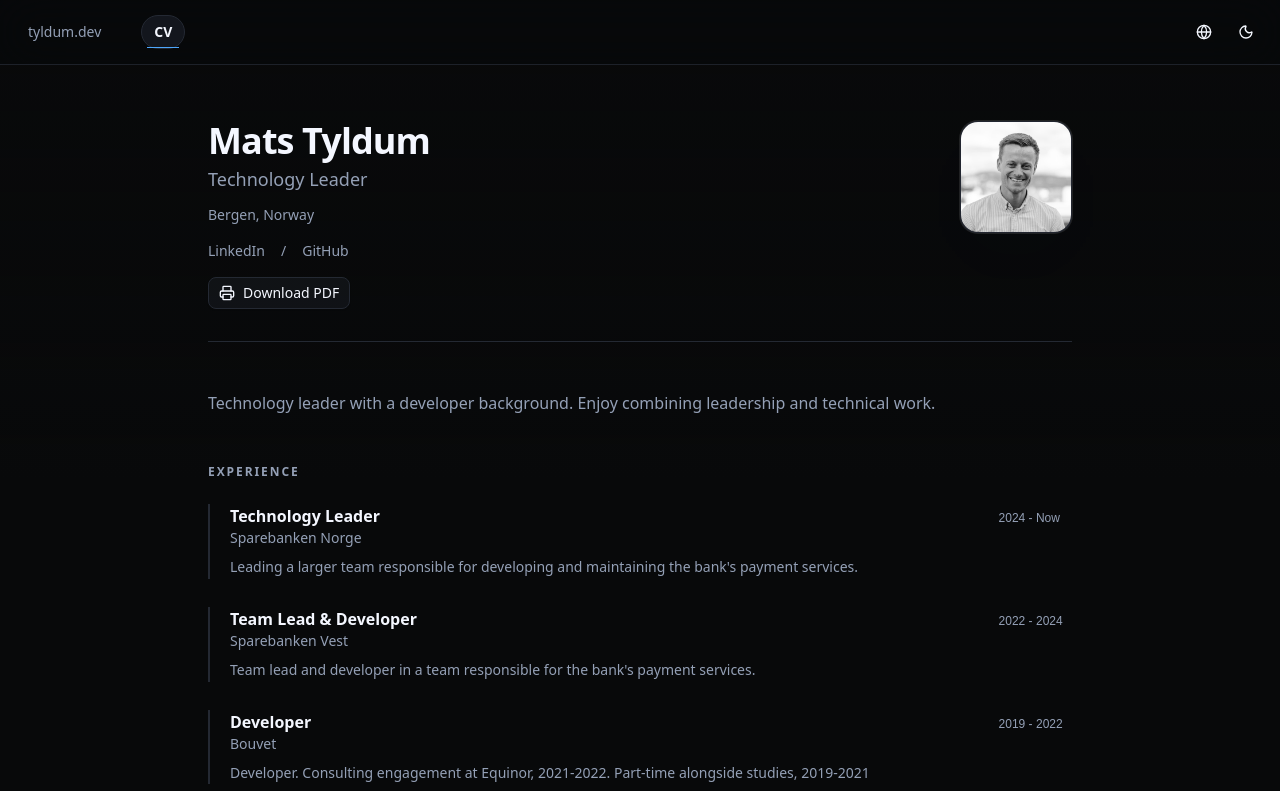
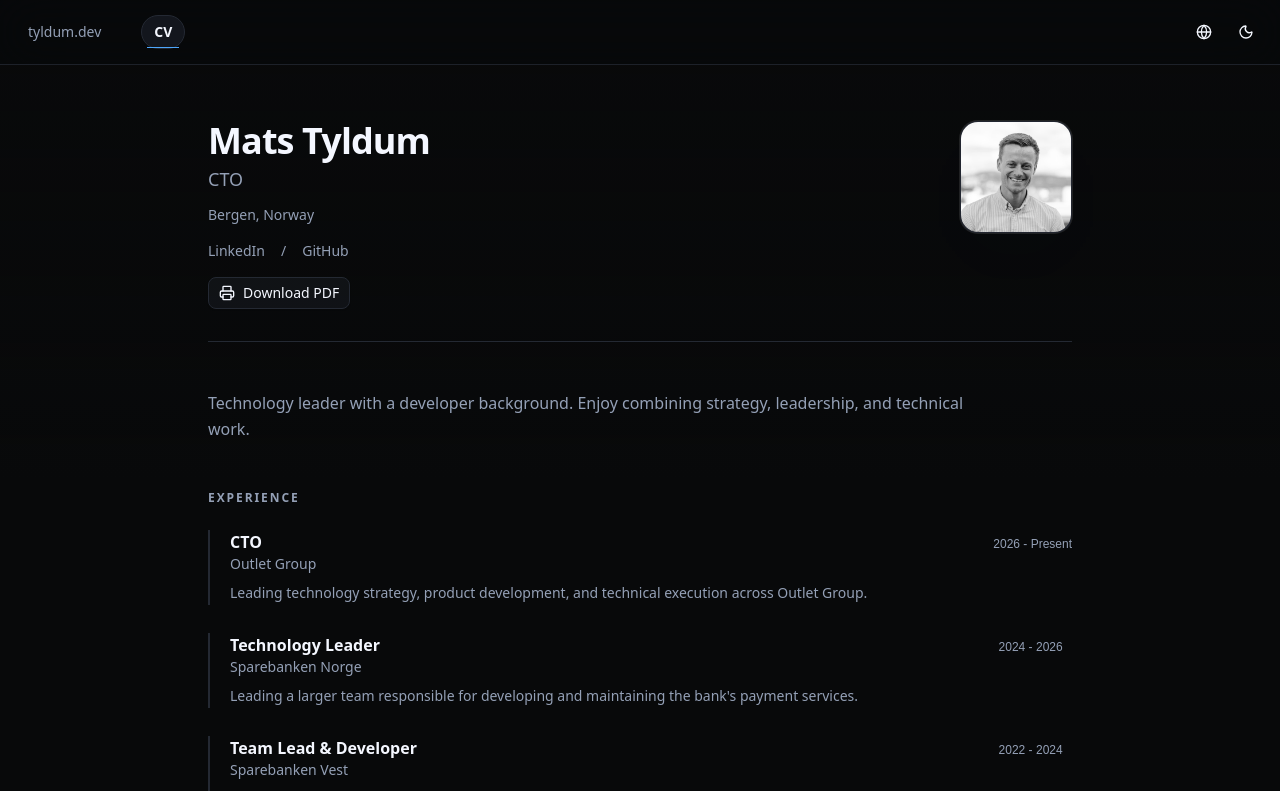
Before and after one commit to maattss/tyldum-dev, a Next.js app: page /en/cv in a window 1280 px wide. Shown: the top 791 px of the page. Built offline with nearby package versions, Linux system fonts and the light colour scheme; a web font is replaced by a local one.

Commit message:
Update site for Outlet Group CTO role (#21)

```diff
--- a/src/components/json-ld.tsx
+++ b/src/components/json-ld.tsx
@@ -5,12 +5,12 @@ export function PersonJsonLd() {
     name: "Mats Tyldum",
     url: "https://tyldum.dev",
     image: "https://tyldum.dev/android-chrome-512x512.png",
-    jobTitle: "Technology Leader",
+    jobTitle: "Chief Technology Officer",
     description:
-      "Technology leader with a developer background. Enjoy combining leadership and technical work.",
+      "Technology leader with a developer background. Enjoy combining strategy, leadership, and technical work.",
     worksFor: {
       "@type": "Organization",
-      name: "Sparebanken Norge",
+      name: "Outlet Group",
     },
     alumniOf: [
       {
@@ -47,13 +47,13 @@ export function PersonJsonLd() {
     ],
     hasOccupation: {
       "@type": "Occupation",
-      name: "Technology Leader",
+      name: "Chief Technology Officer",
       occupationLocation: {
         "@type": "City",
         name: "Bergen",
       },
       description:
-        "Leading a larger team responsible for developing and maintaining the bank's payment services.",
+        "Leading technology strategy, product development, and technical execution across Outlet Group.",
     },
     sameAs: [
       "https://www.linkedin.com/in/mtyldum/",
@@ -78,13 +78,17 @@ export function CvProfileJsonLd() {
       name: "Mats Tyldum",
       url: "https://tyldum.dev/en/cv",
       image: "https://tyldum.dev/android-chrome-512x512.png",
-      jobTitle: "Technology Leader",
+      jobTitle: "Chief Technology Officer",
       description:
-        "Technology leader with a developer background. Enjoy combining leadership and technical work.",
+        "Technology leader with a developer background. Enjoy combining strategy, leadership, and technical work.",
       address: {
         "@type": "PostalAddress",
         addressLocality: "Bergen",
         addressCountry: "Norway",
+      },
+      worksFor: {
+        "@type": "Organization",
+        name: "Outlet Group",
       },
       sameAs: [
         "https://www.linkedin.com/in/mtyldum/",
@@ -147,7 +151,7 @@ export function WebsiteJsonLd() {
     name: "Mats Tyldum",
     url: "https://tyldum.dev",
     image: "https://tyldum.dev/android-chrome-512x512.png",
-    description: "Personal website for Mats Tyldum - Technology Leader",
+    description: "Personal website for Mats Tyldum - CTO at Outlet Group",
     author: {
       "@type": "Person",
       name: "Mats Tyldum",
--- a/src/i18n/messages/en.json
+++ b/src/i18n/messages/en.json
@@ -1,12 +1,12 @@
 {
   "metadata": {
     "title": "tyldum.dev | Mats Tyldum",
-    "description": "Personal website for Mats Tyldum - Technology Leader at Sparebanken Norge",
-    "keywords": "Mats Tyldum, technology leader, developer, Bergen, Sparebanken Norge"
+    "description": "Personal website for Mats Tyldum - CTO at Outlet Group",
+    "keywords": "Mats Tyldum, CTO, technology leader, developer, Bergen, Outlet Group"
   },
   "hero": {
     "name": "Mats Tyldum",
-    "tagline": "Technology Leader at Sparebanken Norge",
+    "tagline": "CTO at Outlet Group",
     "description": "Curious about what I'm working on or want to chat? Take a look at my GitHub, or send me a message on LinkedIn."
   },
   "social": {
@@ -35,9 +35,9 @@
   "cv": {
     "name": "Mats Tyldum",
     "title": "tyldum.dev | CV",
-    "subtitle": "Technology Leader",
+    "subtitle": "CTO",
     "downloadCV": "Download PDF",
-    "summary": "Technology leader with a developer background. Enjoy combining leadership and technical work.",
+    "summary": "Technology leader with a developer background. Enjoy combining strategy, leadership, and technical work.",
     "contact": {
       "location": "Bergen, Norway"
     },
@@ -47,9 +47,16 @@
       "showLess": "Hide earlier experience",
       "items": [
         {
+          "role": "CTO",
+          "company": "Outlet Group",
+          "period": "2026 - Present",
+          "description": "Leading technology strategy, product development, and technical execution across Outlet Group.",
+          "highlights": []
+        },
+        {
           "role": "Technology Leader",
           "company": "Sparebanken Norge",
-          "period": "2024 - Now",
+          "period": "2024 - 2026",
           "description": "Leading a larger team responsible for developing and maintaining the bank's payment services.",
           "highlights": []
         },
--- a/src/i18n/messages/no.json
+++ b/src/i18n/messages/no.json
@@ -1,12 +1,12 @@
 {
   "metadata": {
     "title": "tyldum.dev | Mats Tyldum",
-    "description": "Personlig nettside for Mats Tyldum - Teknologileder hos Sparebanken Norge",
-    "keywords": "Mats Tyldum, teknologileder, utvikler, Bergen, Sparebanken Norge"
+    "description": "Personlig nettside for Mats Tyldum - CTO i Outlet Group",
+    "keywords": "Mats Tyldum, CTO, teknologileder, utvikler, Bergen, Outlet Group"
   },
   "hero": {
     "name": "Mats Tyldum",
-    "tagline": "Teknologileder, Sparebanken Norge",
+    "tagline": "CTO, Outlet Group",
     "description": "Nysgjerrig på hva jeg jobber med – eller lyst til å ta en prat? Ta en titt på GitHub-profilen min, eller send meg en melding på LinkedIn."
   },
   "social": {
@@ -35,9 +35,9 @@
   "cv": {
     "name": "Mats Tyldum",
     "title": "tyldum.dev | CV",
-    "subtitle": "Teknologileder",
+    "subtitle": "CTO",
     "downloadCV": "Last ned PDF",
-    "summary": "Teknologileder med bakgrunn som utvikler. Trives med å kombinere ledelse og teknisk arbeid.",
+    "summary": "Teknologileder med bakgrunn som utvikler. Trives med å kombinere strategi, ledelse og teknisk arbeid.",
     "contact": {
       "location": "Bergen, Norge"
     },
@@ -47,9 +47,16 @@
       "showLess": "Skjul tidligere erfaring",
       "items": [
         {
+          "role": "CTO",
+          "company": "Outlet Group",
+          "period": "2026 - Nå",
+          "description": "Leder teknologistrategi, produktutvikling og teknisk gjennomføring på tvers av Outlet Group.",
+          "highlights": []
+        },
+        {
           "role": "Teknologileder",
           "company": "Sparebanken Norge",
-          "period": "2024 - Nå",
+          "period": "2024 - 2026",
           "description": "Leder et større team med ansvar for utvikling og forvaltning av bankens betalingstjenester.",
           "highlights": []
         },
```
